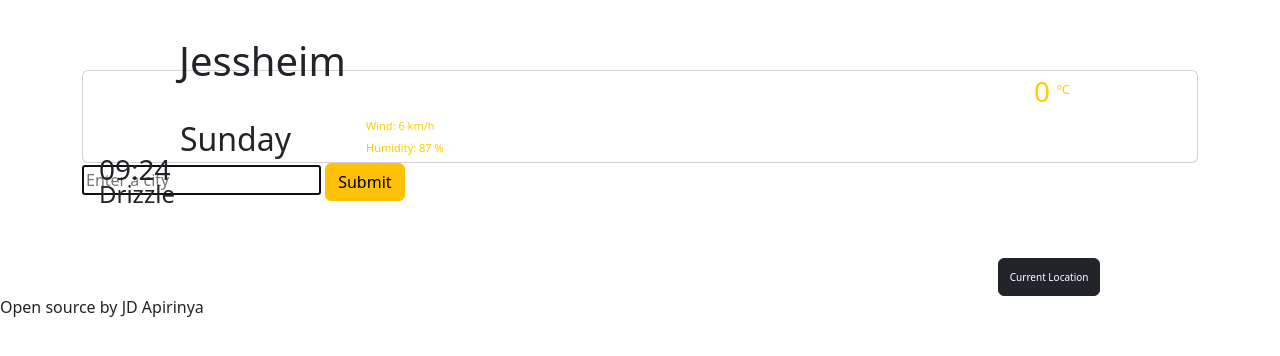
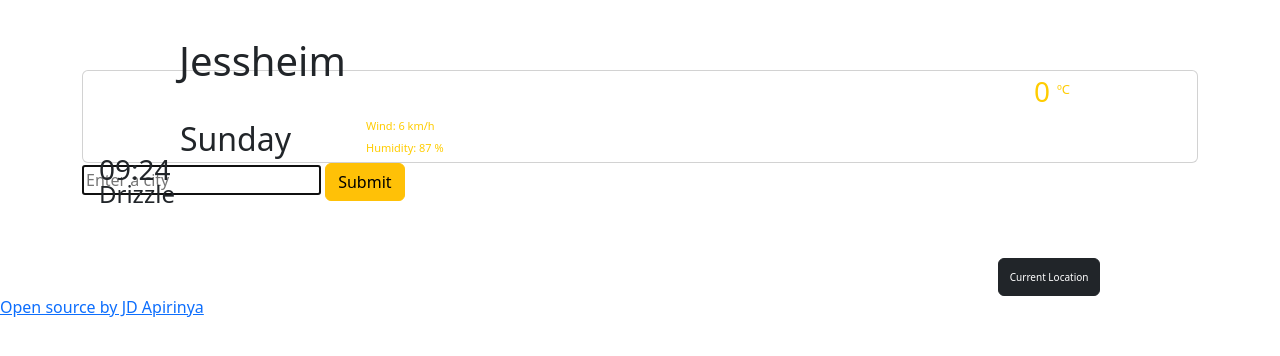
Before and after one commit to JDASL/weather-app, a plain HTML site: page index.html in a window 1280 px wide. Shown: the top 356 px of the page. Drawn offline with nearby package versions, Linux system fonts and the light colour scheme.

Commit message:
Added Open source link of GitHub

```diff
--- a/index.html
+++ b/index.html
@@ -58,7 +58,9 @@
       </form>
     </div>
     <br />
-    Open source by JD Apirinya
+    <a href="https://github.com/JDASL/weather-app.git"
+      >Open source by JD Apirinya</a
+    >
     <script src="src/script.js"></script>
   </body>
 </html>
```
